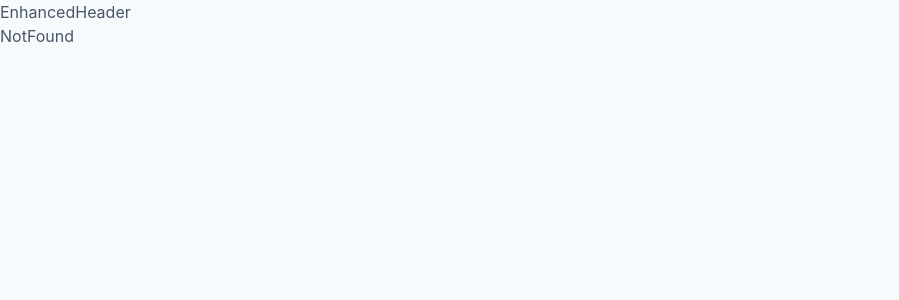
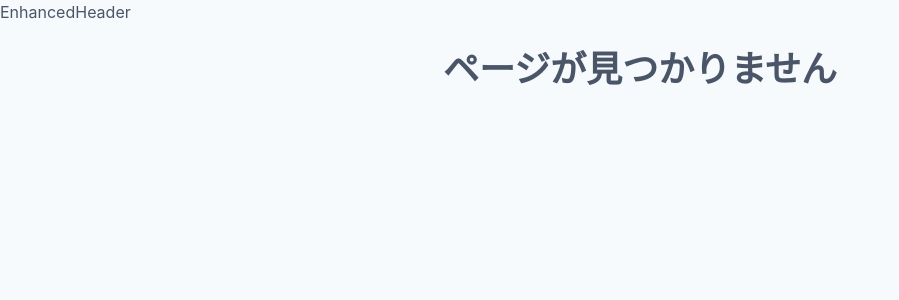
Before and after one commit to ganzinn/tottoko-v2_front, a React (Create React App) app: page /users in a window 1280 px wide. Shown: the top 300 px of the page, without its empty margins (0-899 px from the left). Built offline with nearby package versions, Linux system fonts and the light colour scheme.

Commit message:
[ADD]PageNotFound画面追加

```diff
--- a/src/components/pages/NotFound.tsx
+++ b/src/components/pages/NotFound.tsx
@@ -1,7 +1,8 @@
+import { Heading } from '@chakra-ui/react';
 import { VFC } from 'react';
 
-export const NotFound: VFC = () => {
-  const pageName = 'NotFound';
-
-  return <p>{pageName}</p>;
-};
+export const NotFound: VFC = () => (
+  <Heading p={6} textAlign="center">
+    ページが見つかりません
+  </Heading>
+);
```
